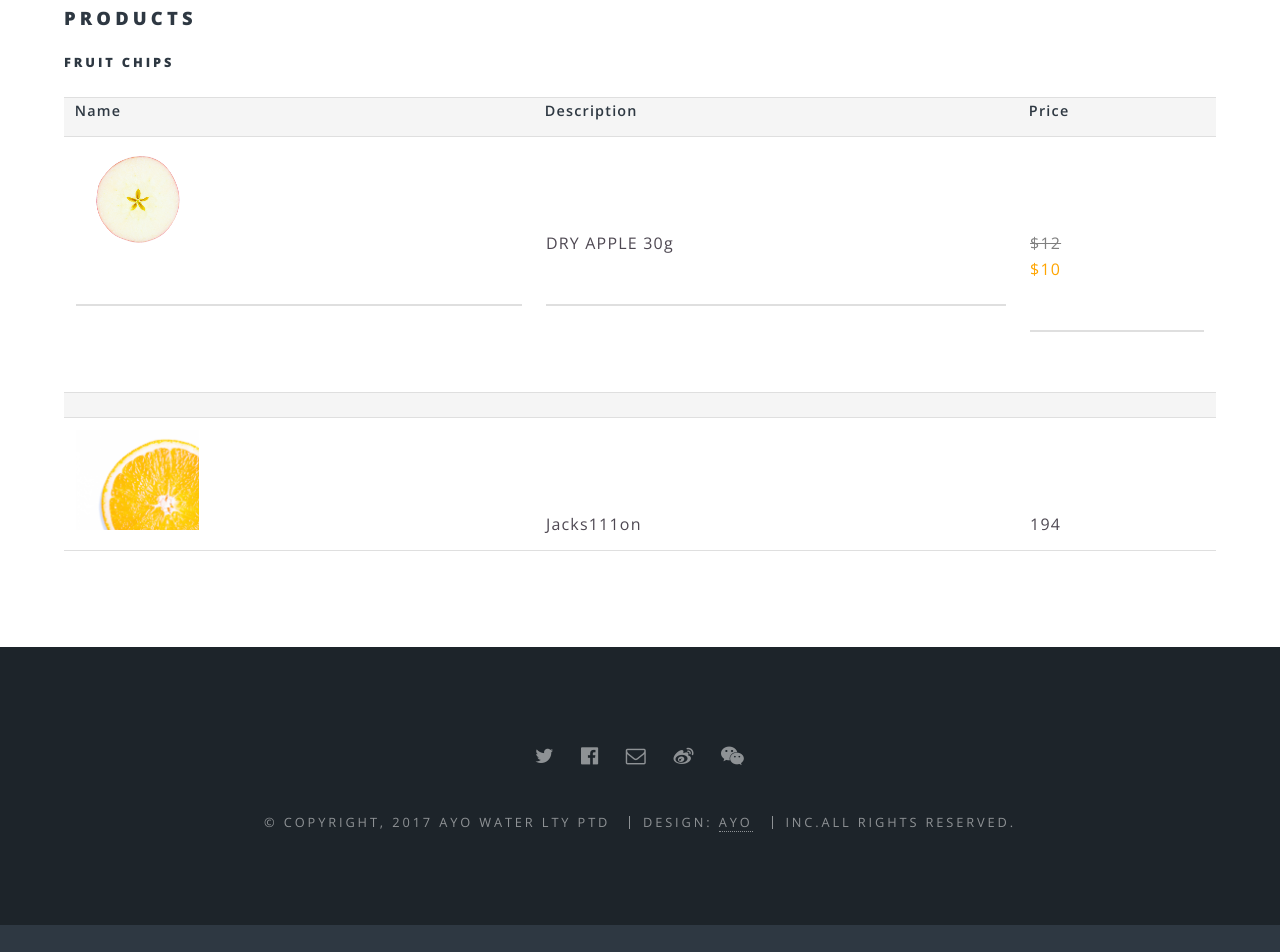
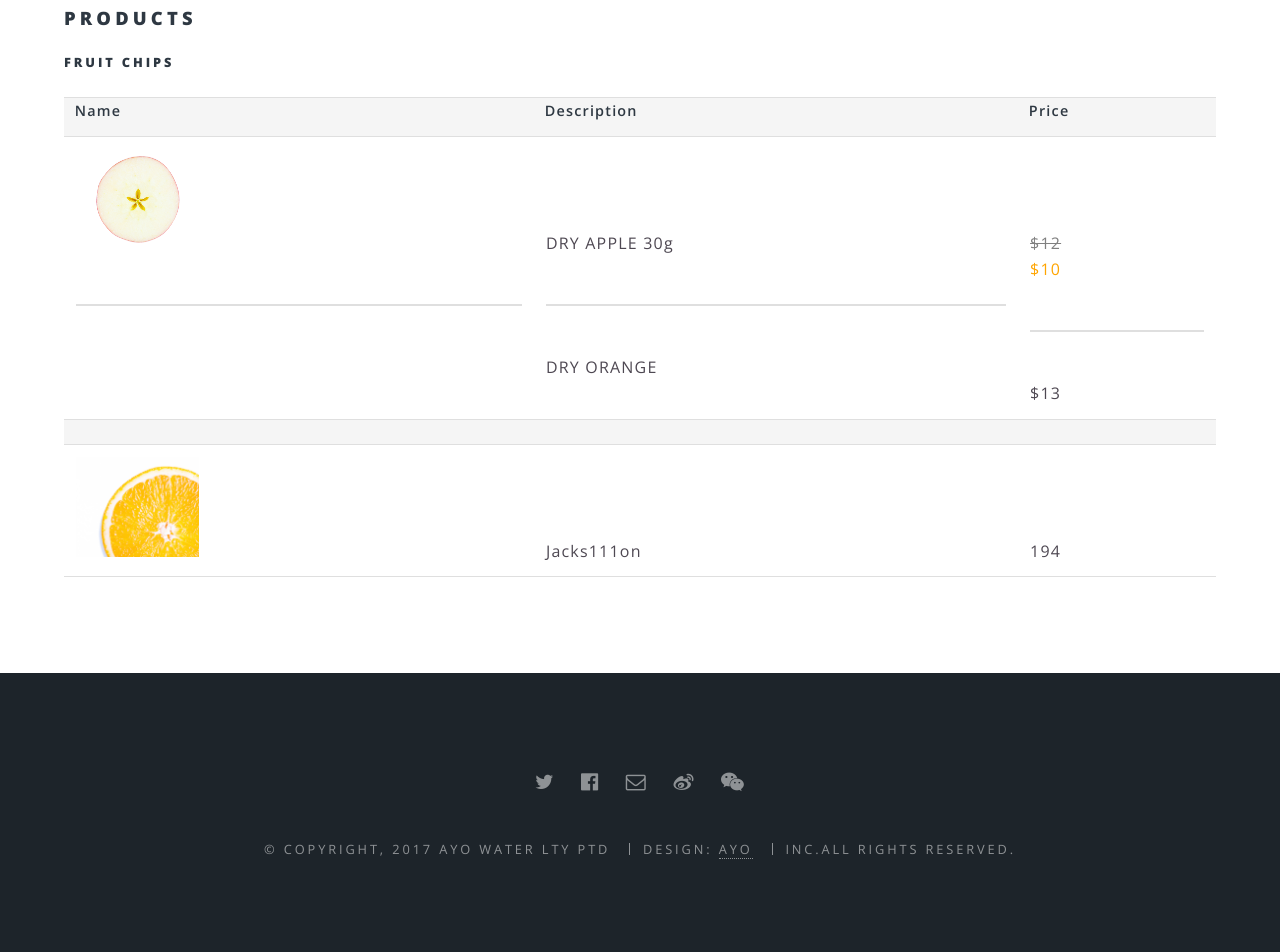
Before and after one commit to ckhung93/ayowater.github.io, a Jekyll site: the page built from products.html, in a window 1280 px wide and 1381 px high. Shown: the part 429-1381 px from the top of the window. Built offline with Jekyll 4.4.1, drawn with Linux system fonts in a browser that asks for light colours.

Commit message:
Update products.html

```diff
--- a/products.html
+++ b/products.html
@@ -14,9 +14,9 @@ title: Products
   </tr>
   <tr>
     <td><img src="images/apple.png" height="100"><hr /></td>
-    <td>DRY APPLE 30g<hr /></td>
+    <td>DRY APPLE 30g<hr />DRY ORANGE</td>
     <td><font color="grey"><s>$12 </s></font><br />
-	    <font color="orange">$10</font><hr /></td>
+	    <font color="orange">$10</font><hr />$13</td>
   </tr>
   <tr>
     <td></td>
```
